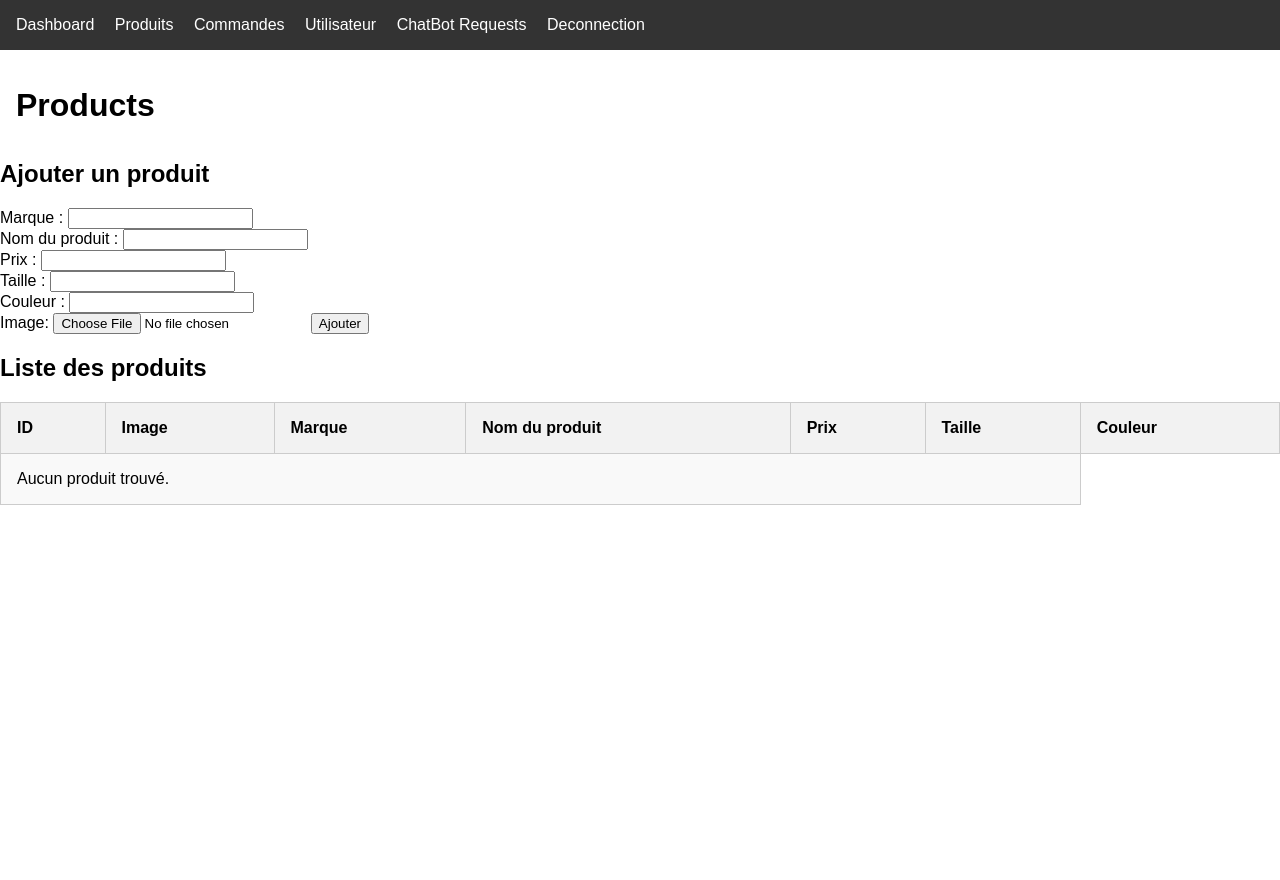
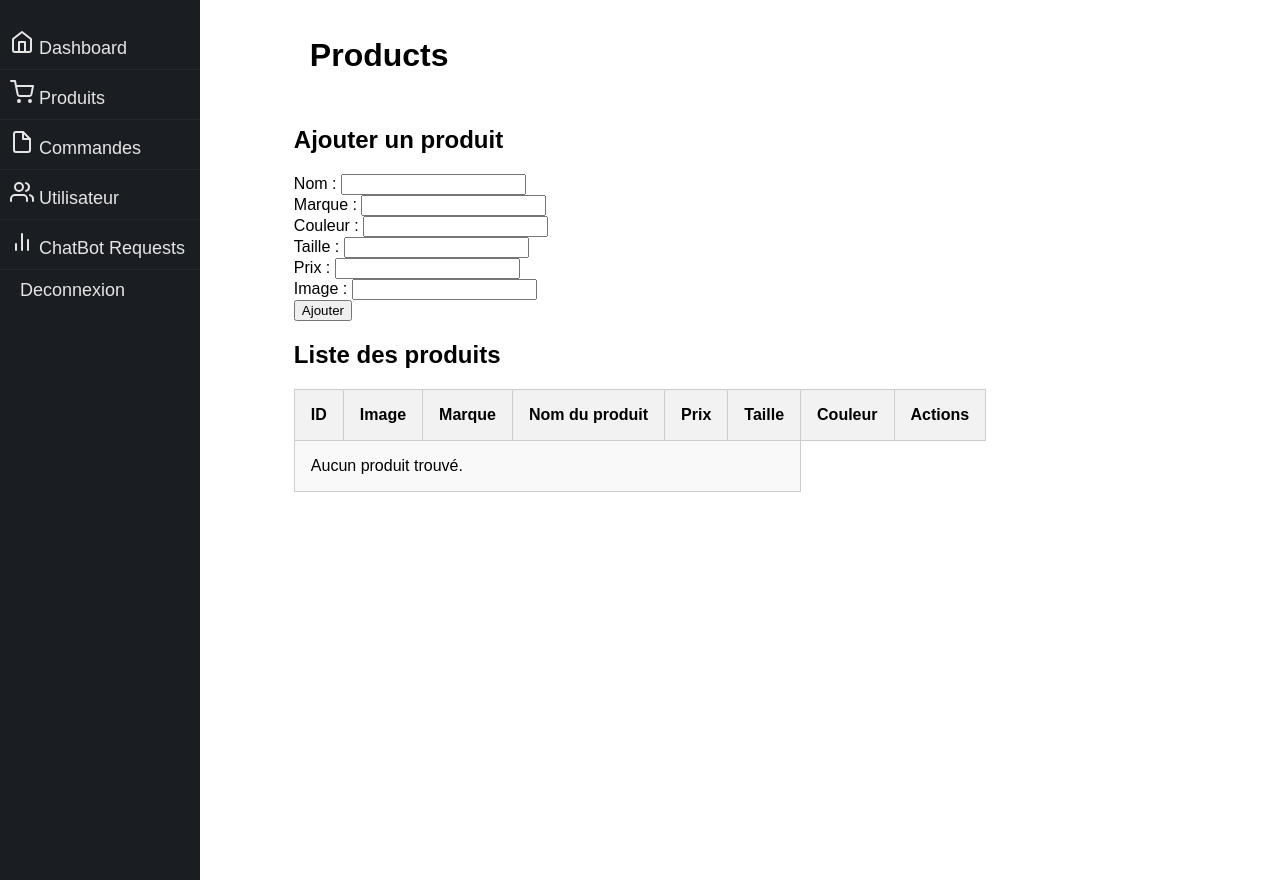
Before and after one commit to bleathingman/SneakMe, a PHP site: page /products.php in a window 1280 px wide. Run offline with PHP 8.4, Linux system fonts and the light colour scheme; the visitor is signed in with stand-in values (Sample User, id 1); data that the repository does not hold is empty.

Commit message:
side bar et autres

```diff
--- a/assets/css/style.css
+++ b/assets/css/style.css
@@ -6,20 +6,70 @@ body {
     padding: 0;
 }
 
-nav {
-    background-color: #333;
-    padding: 1rem;
+.sidebar {
+    height: 100%;
+    width: 200px;
+    position: fixed;
+    top: 0;
+    left: 0;
+    background-color: #1A1D21;
+    overflow-x: hidden;
+    padding-top: 20px;
 }
 
-nav a {
-    color: #fff;
-    margin-right: 1rem;
+.sidebar a {
+    display: block;
+    padding: 10px;
     text-decoration: none;
+    color: #E5E5E5;
+    font-size: 18px;
+    border-bottom: 1px solid #25282C;
 }
 
-nav a:hover {
-    color: #ccc;
+.sidebar a:hover {
+    background-color: #25282C;
+    color: #fff;
 }
+
+.sidebar a:first-child {
+    margin-top: 0;
+}
+
+.sidebar a:last-child {
+    margin-bottom: 0;
+    border-bottom: none;
+}
+
+.sidebar a i {
+    margin-right: 10px;
+    color: #E5E5E5;
+}
+
+@media (max-width: 768px) {
+    .sidebar {
+        width: 100%;
+        height: auto;
+        position: relative;
+    }
+
+    .sidebar a {
+        float: left;
+    }
+}
+
+
+.row {
+    display: flex;
+    align-items: center;
+    flex-wrap: wrap;
+    justify-content: space-around;
+}
+
+.form {
+    display: flex;
+    flex-direction: column;
+}
+
 
 h1 {
     font-size: 2rem;
@@ -51,5 +101,4 @@ table tbody tr:nth-child(odd) {
 
 img {
     width: 200px;
-    height: 140px;
 }
--- a/orders.php
+++ b/orders.php
@@ -23,6 +23,9 @@ $result = $conn->query($sql);
 
 <body>
     <?php require 'templates/header.php'; ?>
+    <div class="container-fluid py-5">
+        <div class="row">
+            <main class="col-lg-12">
                 <h1>Orders</h1>
                 <table>
                     <thead>
@@ -48,6 +51,9 @@ $result = $conn->query($sql);
                         <?php endwhile; ?>
                     </tbody>
                 </table>
+            </main>
+        </div>
+    </div>
     <script src="assets/js/script.js"></script>
 </body>
 
--- a/products.php
+++ b/products.php
@@ -21,10 +21,13 @@ $result = $conn->query($sql);
 	<link rel="stylesheet" href="assets/css/style.css">
 </head>
 
-<body>
+<body class="row">
 	<?php require 'templates/header.php'; ?>
+	<div class="container-fluid py-5">
+		<div class="row">
+			<main class="col-lg-12">
+				<div class="form">
 					<h1>Products</h1>
-
 					<!-- Add product form -->
 					<h2>Ajouter un produit</h2>
 					<?php if (isset($error)) : ?>
@@ -33,28 +36,31 @@ $result = $conn->query($sql);
 					<?php if (isset($success)) : ?>
 						<p class="success"><?php echo $success; ?></p>
 					<?php endif; ?>
-	<form action="products.php" method="post">
-		<label for="brand">Marque :</label>
-		<input type="text" name="brand" id="brand" required>
+					<form method="post" enctype="multipart/form-data" action="add_product.php">
+						<label>Nom :</label>
+						<input type="text" name="name" required>
 						<br>
-		<label for="product_name">Nom du produit :</label>
-		<input type="text" name="product_name" id="product_name" required>
+						<label>Marque :</label>
+						<input type="text" name="brand" required>
 						<br>
-		<label for="price">Prix :</label>
-		<input type="number" step="0.01" name="price" id="price" required>
+						<label>Couleur :</label>
+						<input type="text" name="color" required>
 						<br>
-		<label for="size">Taille :</label>
-		<input type="text" name="size" id="size" required>
+						<label>Taille :</label>
+						<input type="text" name="size" required>
 						<br>
-		<label for="color">Couleur :</label>
-		<input type="text" name="color" id="color" required>
+						<label>Prix :</label>
+						<input type="number" name="price" min="0" step="0.01" required>
 						<br>
-		<label for="image">Image:</label>
-		<input type="file" name="image" id="image" accept=".jpg, .jpeg, .png" required>
-		<input type="submit" value="Ajouter">
+						<label>Image :</label>
+						<input type="text" name="image" required>
+						<br>
+						<button type="submit">Ajouter</button>
 					</form>
 
+				</div>
 				<!-- Display products -->
+				<div>
 					<h2>Liste des produits</h2>
 					<table>
 						<thead>
@@ -66,6 +72,7 @@ $result = $conn->query($sql);
 								<th>Prix</th>
 								<th>Taille</th>
 								<th>Couleur</th>
+								<th>Actions</th>
 							</tr>
 						</thead>
 						<tbody>
@@ -79,6 +86,12 @@ $result = $conn->query($sql);
 										<td class="price_product"><?php echo $row["price"]; ?> €</td>
 										<td class="size_product"><?php echo $row["size"]; ?></td>
 										<td class="color _product"><?php echo $row["color"]; ?></td>
+										<td>
+											<form action="" method="post">
+												<input type="hidden" name="id" value="<?php echo $row['id']; ?>">
+												<button type="submit" name="delete">Supprimer</button>
+											</form>
+										</td>
 									</tr>
 								<?php endwhile; ?>
 							<?php else : ?>
@@ -88,6 +101,11 @@ $result = $conn->query($sql);
 							<?php endif; ?>
 						</tbody>
 					</table>
+				</div>
+			</main>
+		</div>
+	</div>
+
 	<script src="assets/js/script.js"></script>
 </body>
 
--- a/templates/header.php
+++ b/templates/header.php
@@ -1,8 +1,31 @@
-<nav>
-    <a href="index.php">Dashboard</a>
-    <a href="products.php">Produits</a>
-    <a href="orders.php">Commandes</a>
-    <a href="users.php">Utilisateur</a>
-    <a href="requests.php">ChatBot Requests</a>
-    <a href="logout.php">Deconnection</a>
+<head>
+    <link rel="stylesheet" href="assets/css/style.css">
+</head>
+
+<nav class="sidebar">
+    <a href="index.php"><svg xmlns="http://www.w3.org/2000/svg" width="24" height="24" viewBox="0 0 24 24" fill="none" stroke="currentColor" stroke-width="2" stroke-linecap="round" stroke-linejoin="round" class="feather feather-home">
+            <path d="M3 9l9-7 9 7v11a2 2 0 0 1-2 2H5a2 2 0 0 1-2-2z"></path>
+            <polyline points="9 22 9 12 15 12 15 22"></polyline>
+        </svg> Dashboard</a>
+    <a href="products.php"><svg xmlns="http://www.w3.org/2000/svg" width="24" height="24" viewBox="0 0 24 24" fill="none" stroke="currentColor" stroke-width="2" stroke-linecap="round" stroke-linejoin="round" class="feather feather-shopping-cart">
+            <circle cx="9" cy="21" r="1"></circle>
+            <circle cx="20" cy="21" r="1"></circle>
+            <path d="M1 1h4l2.68 13.39a2 2 0 0 0 2 1.61h9.72a2 2 0 0 0 2-1.61L23 6H6"></path>
+        </svg> Produits</a>
+    <a href="orders.php"><svg xmlns="http://www.w3.org/2000/svg" width="24" height="24" viewBox="0 0 24 24" fill="none" stroke="currentColor" stroke-width="2" stroke-linecap="round" stroke-linejoin="round" class="feather feather-file">
+            <path d="M13 2H6a2 2 0 0 0-2 2v16a2 2 0 0 0 2 2h12a2 2 0 0 0 2-2V9z"></path>
+            <polyline points="13 2 13 9 20 9"></polyline>
+        </svg> Commandes</a>
+    <a href="users.php"><svg xmlns="http://www.w3.org/2000/svg" width="24" height="24" viewBox="0 0 24 24" fill="none" stroke="currentColor" stroke-width="2" stroke-linecap="round" stroke-linejoin="round" class="feather feather-users">
+            <path d="M17 21v-2a4 4 0 0 0-4-4H5a4 4 0 0 0-4 4v2"></path>
+            <circle cx="9" cy="7" r="4"></circle>
+            <path d="M23 21v-2a4 4 0 0 0-3-3.87"></path>
+            <path d="M16 3.13a4 4 0 0 1 0 7.75"></path>
+        </svg> Utilisateur</a>
+    <a href="requests.php"><svg xmlns="http://www.w3.org/2000/svg" width="24" height="24" viewBox="0 0 24 24" fill="none" stroke="currentColor" stroke-width="2" stroke-linecap="round" stroke-linejoin="round" class="feather feather-bar-chart-2">
+            <line x1="18" y1="20" x2="18" y2="10"></line>
+            <line x1="12" y1="20" x2="12" y2="4"></line>
+            <line x1="6" y1="20" x2="6" y2="14"></line>
+        </svg> ChatBot Requests</a>
+    <a href="logout.php"><i class="fa-regular fa-arrow-right-from-bracket"></i> Deconnexion</a>
 </nav>
--- a/users.php
+++ b/users.php
@@ -23,6 +23,9 @@ $result = $conn->query($sql);
 
 <body>
     <?php require 'templates/header.php'; ?>
+    <div class="container-fluid py-5">
+        <div class="row">
+            <main class="col-lg-12">
                 <h1>Users</h1>
                 <table>
                     <thead>
@@ -44,6 +47,9 @@ $result = $conn->query($sql);
                         <?php endwhile; ?>
                     </tbody>
                 </table>
+            </main>
+        </div>
+    </div>
     <script src="assets/js/script.js"></script>
 </body>
 
```
Also changed, not shown: index.php (+8 -1 lines), requests.php (+6 -4 lines), uploads/add_product.php (+8 -22 lines), uploads/delete_product.php (added, +21 -0 lines). Lines whose indentation alone changed are shown as unchanged.
